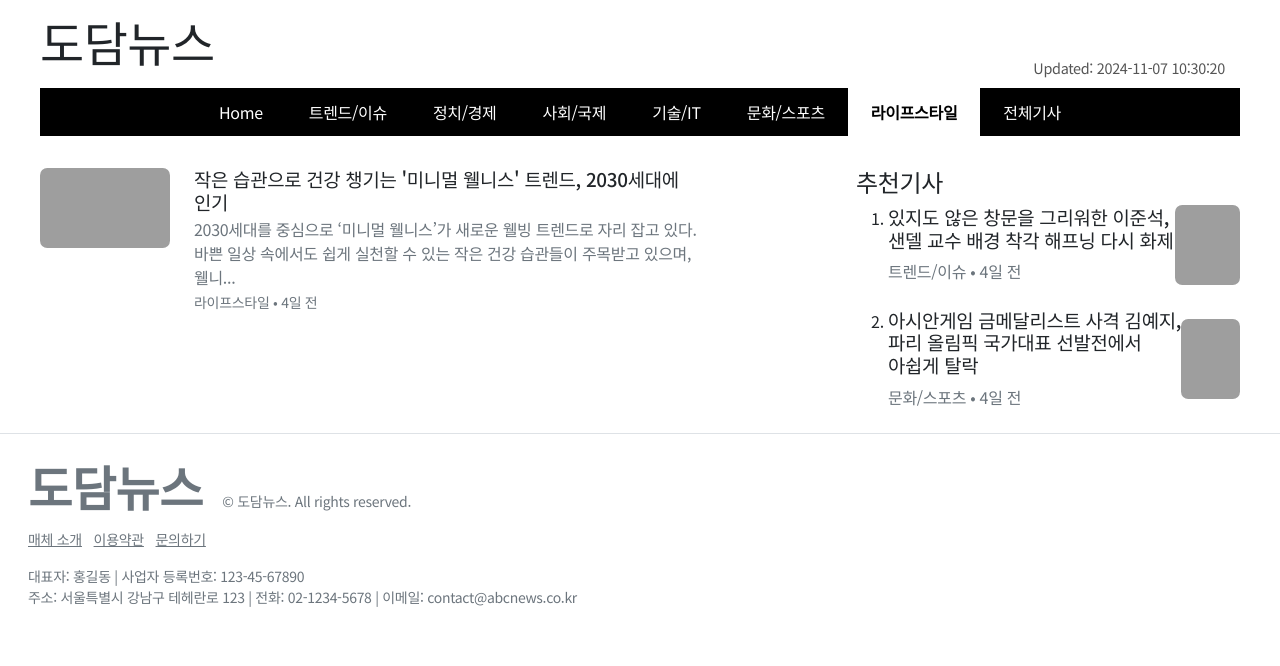
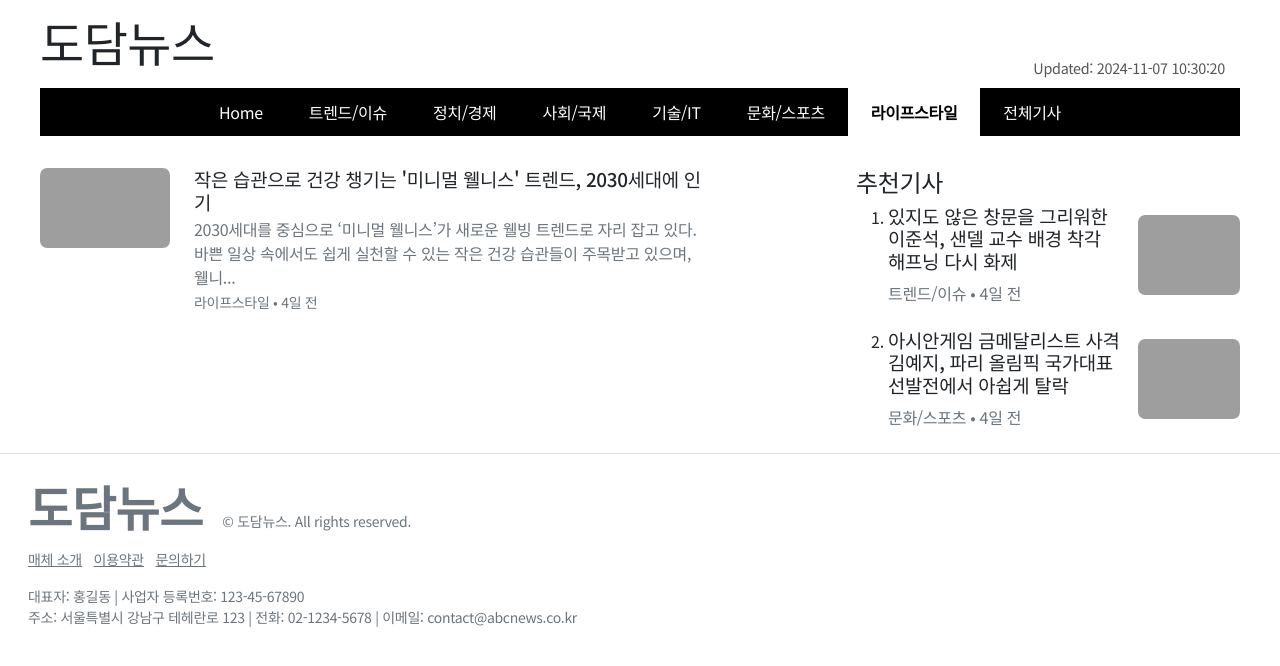
Before and after one commit to DongHakLee/donghaklee.github.io, a Jekyll site: the page built from _pages/lifestyle.md, in a window 1280 px wide. Shown: the top 666 px of the page. Built offline with Jekyll 4.4.1, drawn with Linux system fonts in a browser that asks for light colours; nearby versions of some CDN libraries; the list of posts is cut into pages by our own code; grey boxes are pictures that could not be loaded.

```diff
--- a/_includes/main-loop-card.html
+++ b/_includes/main-loop-card.html
@@ -11,7 +11,7 @@
     <!-- 우측 텍스트 섹션 -->
     <div class="col-8 col-md-8 ps-2 pe-2 d-flex flex-column" style="height: 100%;">
         <!-- 제목은 항상 표시 -->
-        <h2 class="mb-1 h5 font-weight-bold">
+        <h2 class="mb-1 h5 font-weight-bold text-title">
             <a class="text-dark" href="{{ site.baseurl }}{{ post.url }}">{{ post.title }}</a>
         </h2>
 
--- a/_includes/sidebar-featured.html
+++ b/_includes/sidebar-featured.html
@@ -3,9 +3,9 @@
 <ol class="list-featured">
         <li class="mb-4">
             <div class="d-flex align-items-center">
-                <div class="flex-grow-1">
+                <div class="flex-grow-1 mwp-71 pe-3">
                     <span>
-                        <h5 class="font-weight-bold">
+                        <h5 class="font-weight-bold text-title">
                             <a href="/trend-issue/19841034" class="text-dark">있지도 않은 창문을 그리워한 이준석, 샌델 교수 배경 착각 해프닝 다시 화제 </a>
                         </h5>
                         <span class="d-block text-muted">
@@ -22,9 +22,9 @@
         </li>
         <li class="mb-4">
             <div class="d-flex align-items-center">
-                <div class="flex-grow-1">
+                <div class="flex-grow-1 mwp-71 pe-3">
                     <span>
-                        <h5 class="font-weight-bold">
+                        <h5 class="font-weight-bold text-title">
                             <a href="/culture-sports/66850953" class="text-dark">아시안게임 금메달리스트 사격 김예지, 파리 올림픽 국가대표 선발전에서 아쉽게 탈락</a>
                         </h5>
                         <span class="d-block text-muted">
--- a/assets/css/main.css
+++ b/assets/css/main.css
@@ -348,6 +348,8 @@
 .excerpt {
   color: #6c757d !important;
   margin-bottom: 0.2rem;
+  white-space: normal; /* 자동 줄바꿈 허용 */
+  word-break: break-word;
 }
 
 
@@ -380,3 +382,13 @@
 .h5, h5 {
   font-size: 1.18rem !important;
 }
+
+.mwp-71 {
+  max-width:71% !important;
+}
+
+.text-title {
+  max-width: 100%;
+  white-space: normal; /* 자동 줄바꿈 허용 */
+  word-break: break-word;
+}
--- a/index.html
+++ b/index.html
@@ -47,7 +47,7 @@
 </div>
 
 <!-- 구분선 -->
-<div class="container-fluid my-4">
+<div class="container-fluid my-3 mw-1200">
     <hr class="section-divider">
 </div>
 
```
Also changed, not shown: _posts/2024-11-07-19841034.md (+1 -1 lines).
